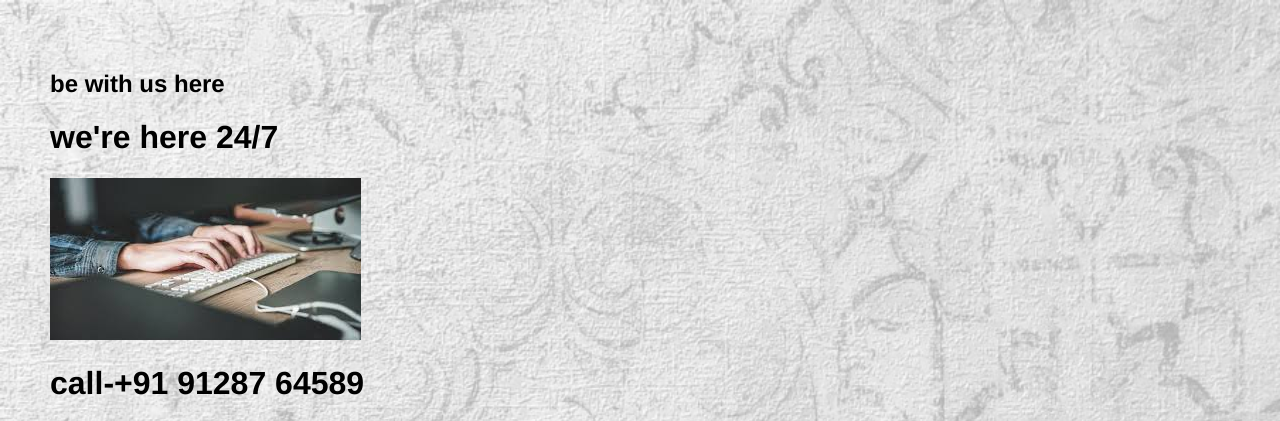
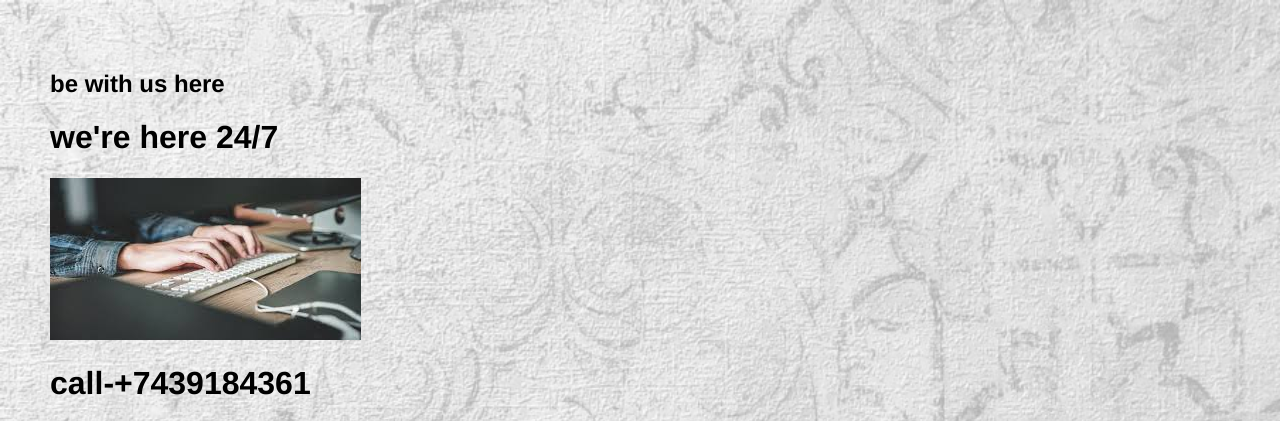
Before and after one commit to rajasharma585/amancommunication, a plain HTML site: page contact.html in a window 1280 px wide. Shown: the top 421 px of the page. Drawn offline with Linux system fonts and the light colour scheme.

Commit message:
Update contact.html

```diff
--- a/contact.html
+++ b/contact.html
@@ -22,7 +22,6 @@
     <h2>be with us here</h2>
     <h1>we're here 24/7</h1>
     <img src="computer.jpg" placeholder="this is a image">
-    <h1>call-+91 91287 64589</h1>
     <h1>call-+7439184361</h1>
     <h1>find us on map</h1>
     <iframe
```
